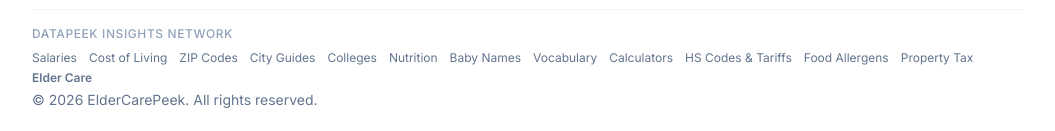
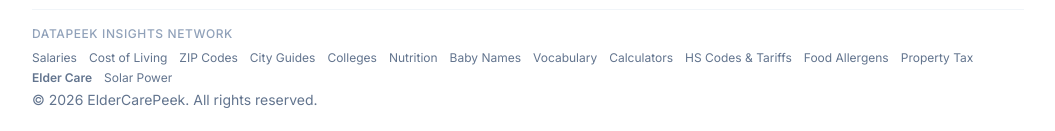
Before and after one commit to wlgns3511-crypto/eldercarepeek, a Next.js app: page /about in a window 1280 px wide. Shown: the part 925-1056 px from the top of the page, without its empty margins (112-1167 px from the left). Built offline with nearby package versions, Linux system fonts and the light colour scheme; no server answers.

Commit message:
Add sunpowerpeek to DataPeek Insights Network footer

```diff
--- a/app/layout.tsx
+++ b/app/layout.tsx
@@ -85,6 +85,8 @@
                 <a href="https://ingredipeek.com" className="hover:text-teal-600">Food Allergens</a>
                 <a href="https://propertytaxpeek.com" className="hover:text-teal-600">Property Tax</a>
                 <a href="https://eldercarepeek.com" className="hover:text-teal-600 font-semibold">Elder Care</a>
+
+                <a href="https://sunpowerpeek.com" className="hover:text-teal-600">Solar Power</a>
               </div>
             </div>
             <p className="mt-1">
```
